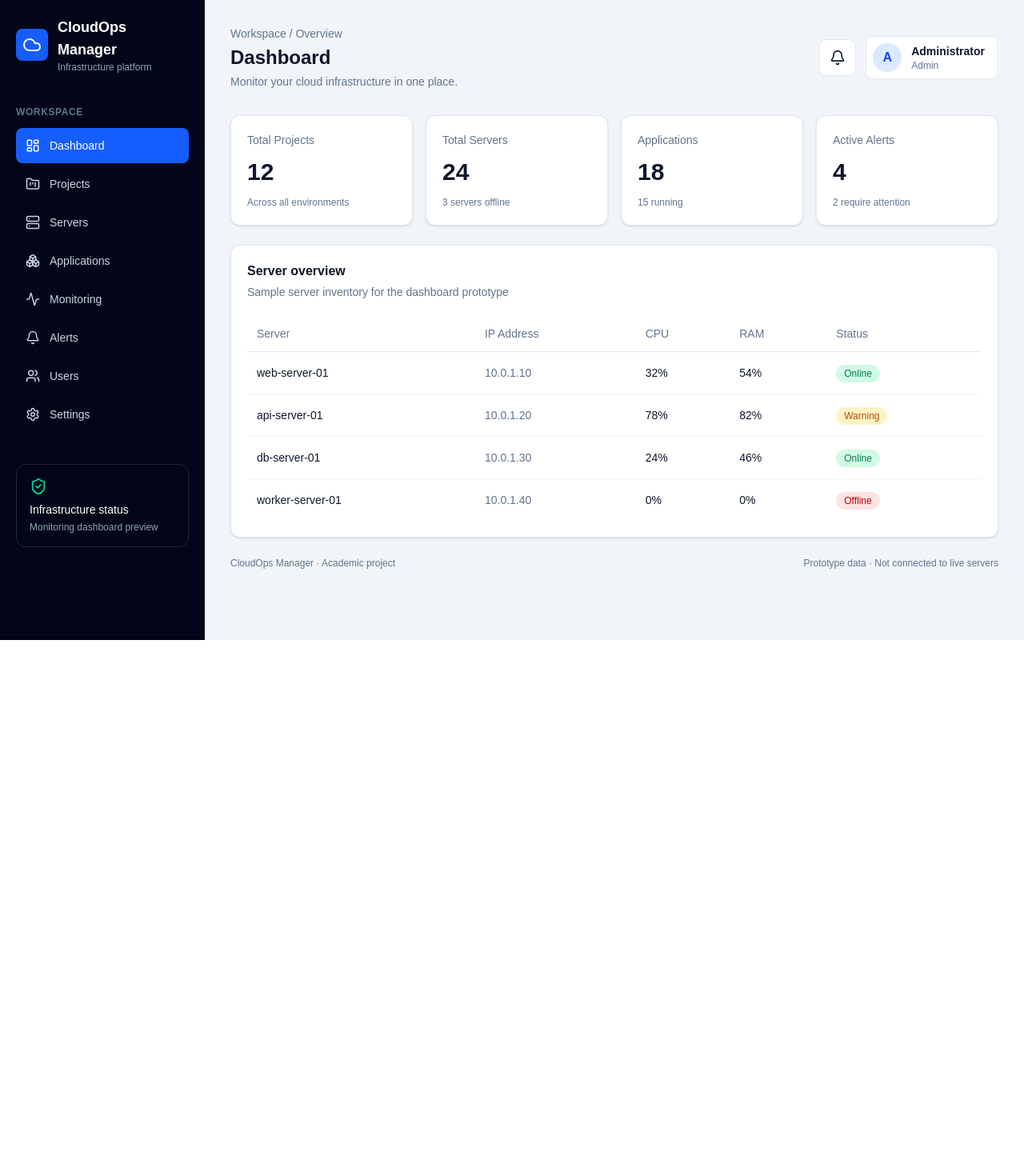
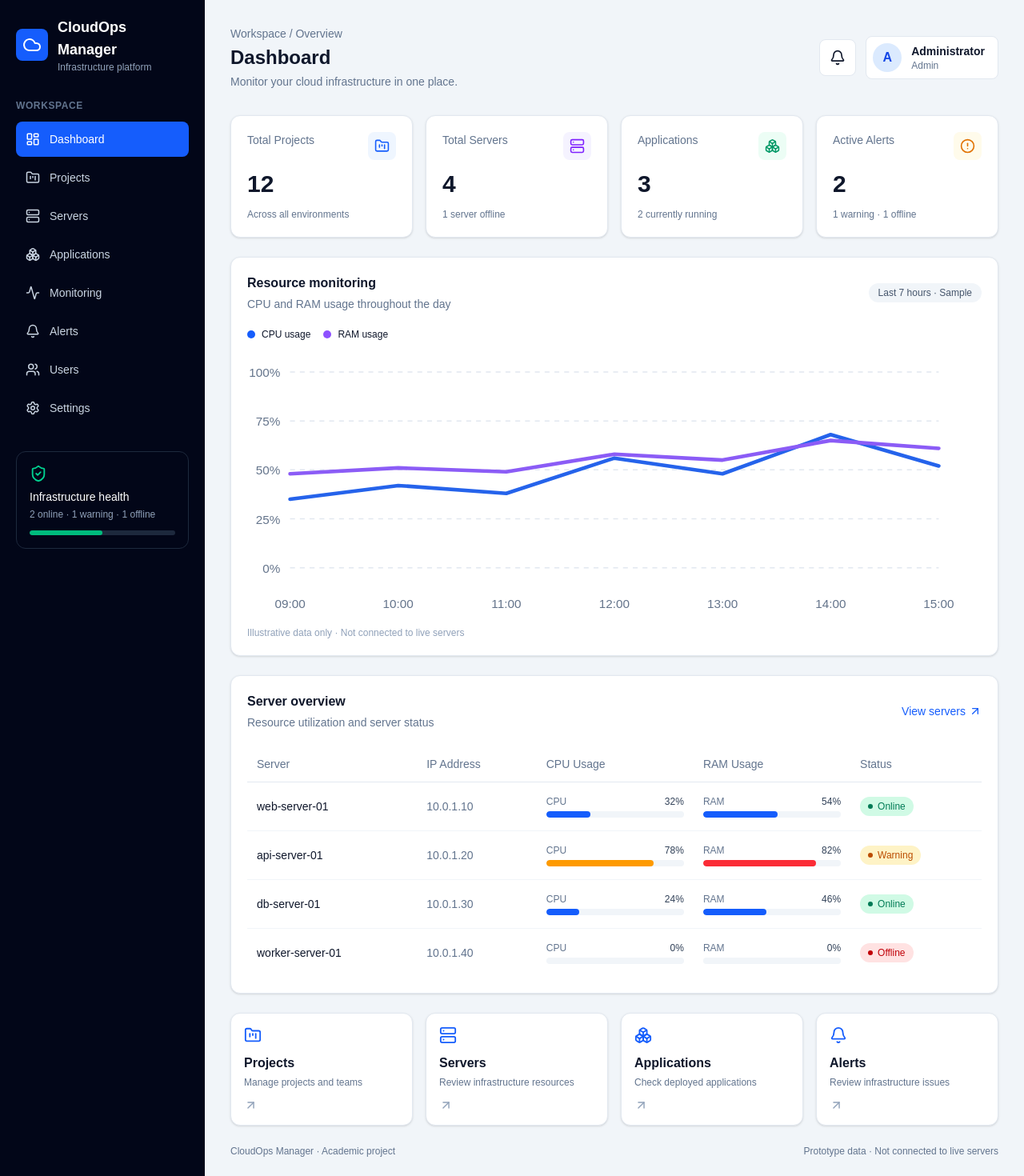
Before and after one commit to MedMassous/cloudops-manager, a Next.js app in the folder frontend/: page / in a window 1280 px wide. Shown: the top 1470 px of the page at 80% size. Before the commit the page ends 800 px from the top, so only its background shows below. Built offline with nearby package versions, Linux system fonts and the light colour scheme.

Commit message:
feat: improve dashboard monitoring and overview

```diff
--- a/frontend/src/app/page.tsx
+++ b/frontend/src/app/page.tsx
@@ -1,23 +1,21 @@
 
 import {
   Activity,
+  ArrowUpRight,
   Bell,
   Boxes,
+  CheckCircle2,
+  CircleAlert,
   Cloud,
+  Cpu,
+  FolderKanban,
+  HardDrive,
   LayoutDashboard,
   Server,
   Settings,
   ShieldCheck,
   Users,
-  FolderKanban,
 } from "lucide-react";
-
-const stats = [
-  { label: "Total Projects", value: "12", detail: "Across all environments" },
-  { label: "Total Servers", value: "24", detail: "3 servers offline" },
-  { label: "Applications", value: "18", detail: "15 running" },
-  { label: "Active Alerts", value: "4", detail: "2 require attention" },
-];
 
 const servers = [
   { name: "web-server-01", ip: "10.0.1.10", cpu: 32, ram: 54, status: "Online" },
@@ -26,22 +24,220 @@ const servers = [
   { name: "worker-server-01", ip: "10.0.1.40", cpu: 0, ram: 0, status: "Offline" },
 ];
 
+const applications = [
+  { name: "Web Portal", environment: "Production", status: "Running" },
+  { name: "API Service", environment: "Production", status: "Running" },
+  { name: "Background Worker", environment: "Staging", status: "Stopped" },
+];
+
 const navigation = [
-  { label: "Dashboard", icon: LayoutDashboard },
-  { label: "Projects", icon: FolderKanban },
-  { label: "Servers", icon: Server },
-  { label: "Applications", icon: Boxes },
-  { label: "Monitoring", icon: Activity },
-  { label: "Alerts", icon: Bell },
-  { label: "Users", icon: Users },
-  { label: "Settings", icon: Settings },
+  { label: "Dashboard", icon: LayoutDashboard, href: "/" },
+  { label: "Projects", icon: FolderKanban, href: "/projects" },
+  { label: "Servers", icon: Server, href: "/servers" },
+  { label: "Applications", icon: Boxes, href: "/applications" },
+  { label: "Monitoring", icon: Activity, href: "/monitoring" },
+  { label: "Alerts", icon: Bell, href: "/alerts" },
+  { label: "Users", icon: Users, href: "/users" },
+  { label: "Settings", icon: Settings, href: "/settings" },
 ];
+
+const monitoring = [
+  { time: "09:00", cpu: 35, ram: 48 },
+  { time: "10:00", cpu: 42, ram: 51 },
+  { time: "11:00", cpu: 38, ram: 49 },
+  { time: "12:00", cpu: 56, ram: 58 },
+  { time: "13:00", cpu: 48, ram: 55 },
+  { time: "14:00", cpu: 68, ram: 65 },
+  { time: "15:00", cpu: 52, ram: 61 },
+];
+
+const onlineCount = servers.filter((server) => server.status === "Online").length;
+const warningCount = servers.filter((server) => server.status === "Warning").length;
+const offlineCount = servers.filter((server) => server.status === "Offline").length;
+const runningCount = applications.filter((app) => app.status === "Running").length;
+
+const stats = [
+  {
+    label: "Total Projects",
+    value: "12",
+    detail: "Across all environments",
+    icon: FolderKanban,
+    color: "text-blue-600 bg-blue-50",
+  },
+  {
+    label: "Total Servers",
+    value: String(servers.length),
+    detail: `${offlineCount} server offline`,
+    icon: Server,
+    color: "text-violet-600 bg-violet-50",
+  },
+  {
+    label: "Applications",
+    value: String(applications.length),
+    detail: `${runningCount} currently running`,
+    icon: Boxes,
+    color: "text-emerald-600 bg-emerald-50",
+  },
+  {
+    label: "Active Alerts",
+    value: String(warningCount + offlineCount),
+    detail: `${warningCount} warning · ${offlineCount} offline`,
+    icon: CircleAlert,
+    color: "text-amber-600 bg-amber-50",
+  },
+];
+
+function MetricBar({
+  label,
+  value,
+}: {
+  label: string;
+  value: number;
+}) {
+  const color =
+    value >= 80
+      ? "bg-red-500"
+      : value >= 70
+        ? "bg-amber-500"
+        : "bg-blue-600";
+
+  return (
+    <div className="min-w-24">
+      <div className="mb-1 flex justify-between text-xs">
+        <span className="text-slate-500">{label}</span>
+        <span className="font-medium text-slate-700">{value}%</span>
+      </div>
+      <div className="h-2 overflow-hidden rounded-full bg-slate-100">
+        <div
+          className={`h-full rounded-full ${color}`}
+          style={{ width: `${value}%` }}
+        />
+      </div>
+    </div>
+  );
+}
+
+function MonitoringChart() {
+  const chartWidth = 600;
+  const chartHeight = 190;
+  const paddingX = 35;
+  const paddingY = 15;
+
+  function getPoints(key: "cpu" | "ram") {
+    return monitoring
+      .map((point, index) => {
+        const x =
+          paddingX +
+          (index * (chartWidth - paddingX * 2)) / (monitoring.length - 1);
+        const y =
+          chartHeight -
+          paddingY -
+          (point[key] / 100) * (chartHeight - paddingY * 2);
+
+        return `${x},${y}`;
+      })
+      .join(" ");
+  }
+
+  return (
+    <div>
+      <div className="mb-4 flex flex-wrap items-center gap-4 text-xs">
+        <span className="flex items-center gap-2">
+          <span className="h-2.5 w-2.5 rounded-full bg-blue-600" />
+          CPU usage
+        </span>
+        <span className="flex items-center gap-2">
+          <span className="h-2.5 w-2.5 rounded-full bg-violet-500" />
+          RAM usage
+        </span>
+      </div>
+
+      <div className="w-full overflow-hidden">
+        <svg
+          viewBox={`0 0 ${chartWidth} ${chartHeight + 25}`}
+          className="w-full"
+          role="img"
+          aria-label="Sample CPU and RAM usage over seven hours"
+        >
+          {[0, 25, 50, 75, 100].map((value) => {
+            const y =
+              chartHeight -
+              paddingY -
+              (value / 100) * (chartHeight - paddingY * 2);
+
+            return (
+              <g key={value}>
+                <line
+                  x1={paddingX}
+                  y1={y}
+                  x2={chartWidth - paddingX}
+                  y2={y}
+                  stroke="#e2e8f0"
+                  strokeDasharray="4 4"
+                />
+                <text
+                  x={paddingX - 8}
+                  y={y + 4}
+                  textAnchor="end"
+                  fill="#64748b"
+                  fontSize="10"
+                >
+                  {value}%
+                </text>
+              </g>
+            );
+          })}
+
+          <polyline
+            points={getPoints("cpu")}
+            fill="none"
+            stroke="#2563eb"
+            strokeWidth="3"
+            strokeLinecap="round"
+            strokeLinejoin="round"
+          />
+
+          <polyline
+            points={getPoints("ram")}
+            fill="none"
+            stroke="#8b5cf6"
+            strokeWidth="3"
+            strokeLinecap="round"
+            strokeLinejoin="round"
+          />
+
+          {monitoring.map((point, index) => {
+            const x =
+              paddingX +
+              (index * (chartWidth - paddingX * 2)) / (monitoring.length - 1);
+
+            return (
+              <text
+                key={point.time}
+                x={x}
+                y={chartHeight + 18}
+                fill="#64748b"
+                fontSize="10"
+                textAnchor="middle"
+              >
+                {point.time}
+              </text>
+            );
+          })}
+        </svg>
+      </div>
+      <p className="mt-3 text-xs text-slate-400">
+        Illustrative data only · Not connected to live servers
+      </p>
+    </div>
+  );
+}
 
 export default function Home() {
   return (
     <main className="min-h-screen bg-slate-100 text-slate-900 md:flex">
       <aside className="w-full bg-slate-950 p-5 text-white md:min-h-screen md:w-64 md:shrink-0">
-        <div className="mb-10 flex items-center gap-3">
+        <div className="mb-8 flex items-center gap-3">
           <div className="rounded-lg bg-blue-600 p-2">
             <Cloud size={24} />
           </div>
@@ -63,7 +259,8 @@ export default function Home() {
             return (
               <a
                 key={item.label}
-                href={index === 0 ? "/" : `/${item.label.toLowerCase()}`}
+                href={item.href}
+                aria-current={active ? "page" : undefined}
                 className={`flex items-center gap-3 rounded-lg px-3 py-3 text-sm transition ${
                   active
                     ? "bg-blue-600 text-white"
@@ -77,12 +274,18 @@ export default function Home() {
           })}
         </nav>
 
-        <div className="mt-10 rounded-xl border border-slate-800 p-4">
+        <div className="mt-8 rounded-xl border border-slate-800 p-4">
           <ShieldCheck className="mb-2 text-emerald-400" size={22} />
-          <p className="text-sm font-medium">Infrastructure status</p>
+          <p className="text-sm font-medium">Infrastructure health</p>
           <p className="mt-1 text-xs text-slate-400">
-            Monitoring dashboard preview
+            {onlineCount} online · {warningCount} warning · {offlineCount} offline
           </p>
+          <div className="mt-3 h-1.5 overflow-hidden rounded-full bg-slate-800">
+            <div
+              className="h-full rounded-full bg-emerald-500"
+              style={{ width: `${(onlineCount / servers.length) * 100}%` }}
+            />
+          </div>
         </div>
       </aside>
 
@@ -97,12 +300,13 @@ export default function Home() {
           </div>
 
           <div className="flex items-center gap-3">
-            <button
-              aria-label="Notifications"
+            <a
+              href="/alerts"
+              aria-label="View alerts"
               className="rounded-lg border border-slate-200 bg-white p-3 hover:bg-slate-50"
             >
               <Bell size={20} />
-            </button>
+            </a>
             <div className="flex items-center gap-3 rounded-lg border border-slate-200 bg-white p-2 pr-4">
               <div className="flex h-9 w-9 items-center justify-center rounded-full bg-blue-100 font-semibold text-blue-700">
                 A
@@ -116,47 +320,86 @@ export default function Home() {
         </header>
 
         <div className="mb-6 grid gap-4 sm:grid-cols-2 xl:grid-cols-4">
-          {stats.map((stat) => (
+          {stats.map((stat) => {
+            const Icon = stat.icon;
+
+            return (
               <article
                 key={stat.label}
                 className="rounded-xl border border-slate-200 bg-white p-5 shadow-sm"
               >
+                <div className="flex items-start justify-between">
                   <p className="text-sm text-slate-500">{stat.label}</p>
+                  <div className={`rounded-lg p-2 ${stat.color}`}>
+                    <Icon size={19} />
+                  </div>
+                </div>
                 <p className="my-3 text-3xl font-bold">{stat.value}</p>
                 <p className="text-xs text-slate-500">{stat.detail}</p>
               </article>
-          ))}
+            );
+          })}
         </div>
 
         <section className="mb-6 rounded-xl border border-slate-200 bg-white p-5 shadow-sm">
-          <div className="mb-5">
+          <div className="mb-5 flex flex-wrap items-center justify-between gap-3">
+            <div>
+              <h3 className="font-semibold">Resource monitoring</h3>
+              <p className="mt-1 text-sm text-slate-500">
+                CPU and RAM usage throughout the day
+              </p>
+            </div>
+            <span className="rounded-full bg-slate-100 px-3 py-1 text-xs text-slate-600">
+              Last 7 hours · Sample
+            </span>
+          </div>
+          <MonitoringChart />
+        </section>
+
+        <section className="mb-6 rounded-xl border border-slate-200 bg-white p-5 shadow-sm">
+          <div className="mb-5 flex flex-wrap items-center justify-between gap-3">
+            <div>
               <h3 className="font-semibold">Server overview</h3>
               <p className="mt-1 text-sm text-slate-500">
-              Sample server inventory for the dashboard prototype
+                Resource utilization and server status
               </p>
+            </div>
+            <a
+              href="/servers"
+              className="flex items-center gap-1 text-sm font-medium text-blue-600 hover:text-blue-800"
+            >
+              View servers <ArrowUpRight size={16} />
+            </a>
           </div>
 
           <div className="overflow-x-auto">
-            <table className="w-full min-w-[600px] text-left text-sm">
+            <table className="w-full min-w-[700px] text-left text-sm">
               <thead>
                 <tr className="border-b border-slate-200 text-slate-500">
                   <th className="px-3 py-3 font-medium">Server</th>
                   <th className="px-3 py-3 font-medium">IP Address</th>
-                  <th className="px-3 py-3 font-medium">CPU</th>
-                  <th className="px-3 py-3 font-medium">RAM</th>
+                  <th className="px-3 py-3 font-medium">CPU Usage</th>
+                  <th className="px-3 py-3 font-medium">RAM Usage</th>
                   <th className="px-3 py-3 font-medium">Status</th>
                 </tr>
               </thead>
               <tbody>
                 {servers.map((server) => (
-                  <tr key={server.name} className="border-b border-slate-100 last:border-0">
+                  <tr
+                    key={server.name}
+                    className="border-b border-slate-100 last:border-0 hover:bg-slate-50"
+                  >
                     <td className="px-3 py-4 font-medium">{server.name}</td>
                     <td className="px-3 py-4 text-slate-500">{server.ip}</td>
-                    <td className="px-3 py-4">{server.cpu}%</td>
-                    <td className="px-3 py-4">{server.ram}%</td>
+                    <td className="px-3 py-4">
+                      <MetricBar label="CPU" value={server.cpu} />
+                    </td>
+                    <td className="px-3 py-4">
+                      <MetricBar label="RAM" value={server.ram} />
+                    </td>
                     <td className="px-3 py-4">
                       <span
-                        className={`rounded-full px-2.5 py-1 text-xs font-medium ${
+                        className={`inline-flex items-center gap-1.5 rounded-full px-2.5 py-1 text-xs font-medium ${
                           server.status === "Online"
                             ? "bg-emerald-100 text-emerald-700"
                             : server.status === "Warning"
@@ -164,6 +407,7 @@ export default function Home() {
                               : "bg-red-100 text-red-700"
                         }`}
                       >
+                        <span className="h-1.5 w-1.5 rounded-full bg-current" />
                         {server.status}
                       </span>
                     </td>
@@ -174,6 +418,56 @@ export default function Home() {
           </div>
         </section>
 
+        <section className="mb-6 grid gap-4 sm:grid-cols-2 xl:grid-cols-4">
+          <a
+            href="/projects"
+            className="group rounded-xl border border-slate-200 bg-white p-4 shadow-sm transition hover:border-blue-300 hover:shadow-md"
+          >
+            <FolderKanban className="mb-3 text-blue-600" size={22} />
+            <p className="font-semibold">Projects</p>
+            <p className="mt-1 text-xs text-slate-500">
+              Manage projects and teams
+            </p>
+            <ArrowUpRight className="mt-3 text-slate-400 group-hover:text-blue-600" size={17} />
+          </a>
+
+          <a
+            href="/servers"
+            className="group rounded-xl border border-slate-200 bg-white p-4 shadow-sm transition hover:border-blue-300 hover:shadow-md"
+          >
+            <Server className="mb-3 text-blue-600" size={22} />
+            <p className="font-semibold">Servers</p>
+            <p className="mt-1 text-xs text-slate-500">
+              Review infrastructure resources
+            </p>
+            <ArrowUpRight className="mt-3 text-slate-400 group-hover:text-blue-600" size={17} />
+          </a>
+
+          <a
+            href="/applications"
+            className="group rounded-xl border border-slate-200 bg-white p-4 shadow-sm transition hover:border-blue-300 hover:shadow-md"
+          >
+            <Boxes className="mb-3 text-blue-600" size={22} />
+            <p className="font-semibold">Applications</p>
+            <p className="mt-1 text-xs text-slate-500">
+              Check deployed applications
+            </p>
+            <ArrowUpRight className="mt-3 text-slate-400 group-hover:text-blue-600" size={17} />
+          </a>
+
+          <a
+            href="/alerts"
+            className="group rounded-xl border border-slate-200 bg-white p-4 shadow-sm transition hover:border-blue-300 hover:shadow-md"
+          >
+            <Bell className="mb-3 text-blue-600" size={22} />
+            <p className="font-semibold">Alerts</p>
+            <p className="mt-1 text-xs text-slate-500">
+              Review infrastructure issues
+            </p>
+            <ArrowUpRight className="mt-3 text-slate-400 group-hover:text-blue-600" size={17} />
+          </a>
+        </section>
+
         <footer className="flex flex-wrap items-center justify-between gap-2 text-xs text-slate-500">
           <p>CloudOps Manager · Academic project</p>
           <p>Prototype data · Not connected to live servers</p>
```
Lines whose indentation alone changed are shown as unchanged.
